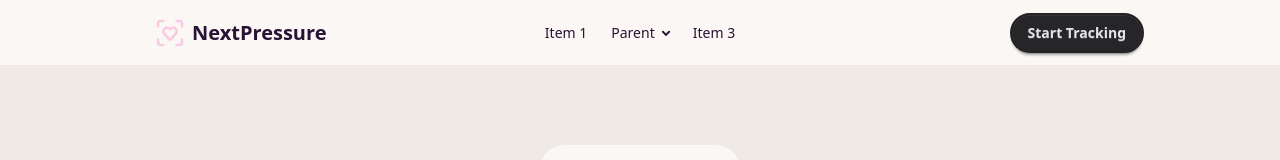
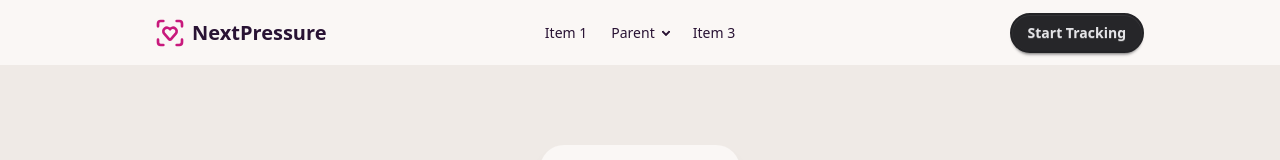
Before and after one commit to rcm-webdev/bp-tracker, a Next.js app: page / in a window 1280 px wide. Shown: the top 160 px of the page. Built offline with nearby package versions, Linux system fonts and the light colour scheme.

Commit message:
update logo color

```diff
--- a/app/components/Navbar.js
+++ b/app/components/Navbar.js
@@ -54,7 +54,7 @@ function Navbar() {
             >
               <path
                 fill="none"
-                stroke="#f9cbe5"
+                stroke="#C8197C"
                 strokeLinecap="round"
                 strokeLinejoin="round"
                 strokeWidth="2"
```
